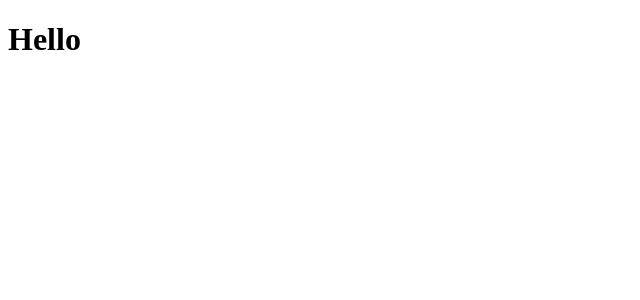
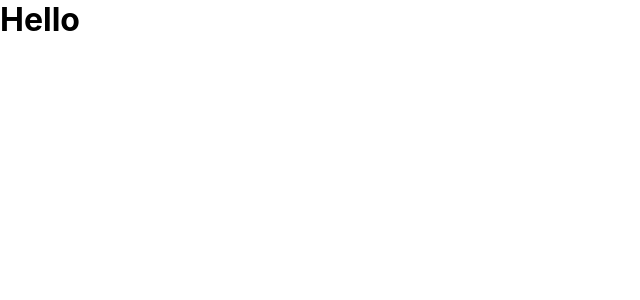
Before and after one commit to koushil-mankali/udemy-clone-frontend, a React (Vite) app: page / in a window 1280 px wide. Shown: the top 300 px of the page, without its empty margins (0-640 px from the left). Built offline with nearby package versions, Linux system fonts and the light colour scheme.

Commit message:
added root colors in css

```diff
--- /dev/null
+++ b/src/index.css
@@ -0,0 +1,61 @@
+* {
+  margin: 0;
+  padding: 0;
+  box-sizing: border-box;
+  font-family: "SF Pro Text", "BlinkMacSystemFont", "Roboto", "Segoe UI",
+    Helvetica, Arial, sans-serif, "Apple Color Emoji", "Segoe UI Emoji",
+    "Segoe UI Symbol";
+}
+
+:root{
+    --black: #000;
+    --white: #fff;
+
+    --gray: #1C1D1F;
+    --light-gray: #6A6F73;
+    --gray86: #D1D7DC;
+    --gray100: #F0F2F4;
+    --gray-wild-sand: #F3F3F3;
+    --gray-alto: #D9D9D9;
+    --gray-silver: #B7B7B7;
+    --gray-silver-chalice: #999999;
+    --gray-mine-shaft: #434343;
+
+    --purple: #A435F0;
+    --purple-dark: #8710d8;
+
+    --teal: #72D8BA;
+    --dark-teal: #199FA3;
+    --dark-teal2: #1e6055;
+    --teal-green-light: #6AC1D0;
+    --teal-green-lighter: #C3E6EC;
+
+    --yellow: #E9E729;
+    --blue: #5022C3;
+
+    --red: #F4522D;
+    --red1: #b32d0f;
+
+    --indigo: #5624D0;
+    --indigo200: #B7A9E5;
+    --indigolight: #cec0fc;
+
+    --blackish2: rgb(51, 51, 51);
+
+    --yellowish-green: #eceb98;
+    --yellowish-green-dark: #3d3c0a;
+
+    --glodish1: #b4690e;
+    --glodish2: #e59819;
+
+    --crimson: crimson;
+
+}
+
+.hide {
+  display: none;
+}
+
+.show {
+  display: block;
+}
--- a/src/main.jsx
+++ b/src/main.jsx
@@ -1,7 +1,7 @@
 import React from 'react'
 import ReactDOM from 'react-dom/client'
 import App from './App'
-// import './index.css'
+import './index.css'
 
 ReactDOM.createRoot(document.getElementById('root')).render(
   <React.StrictMode>
```
